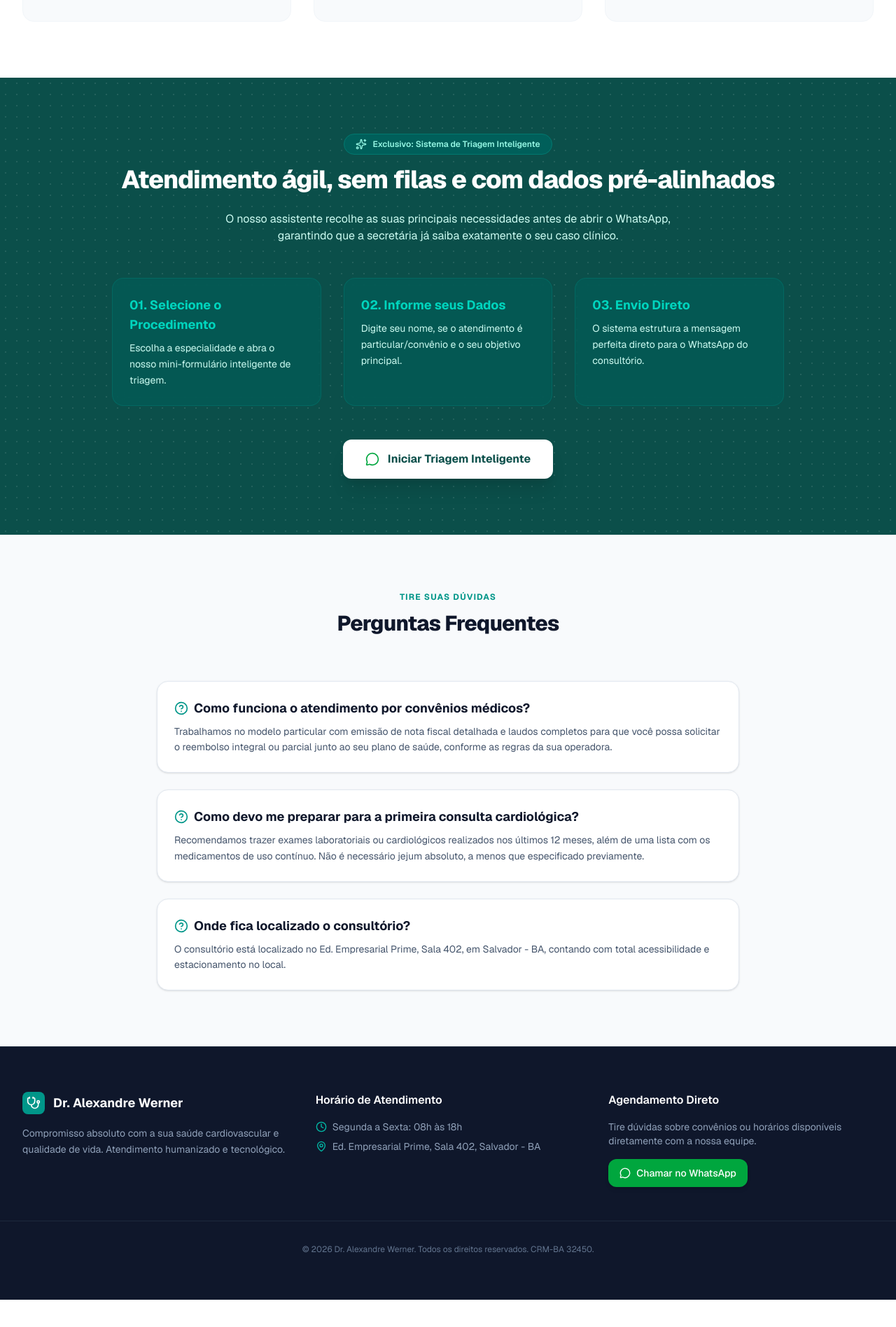
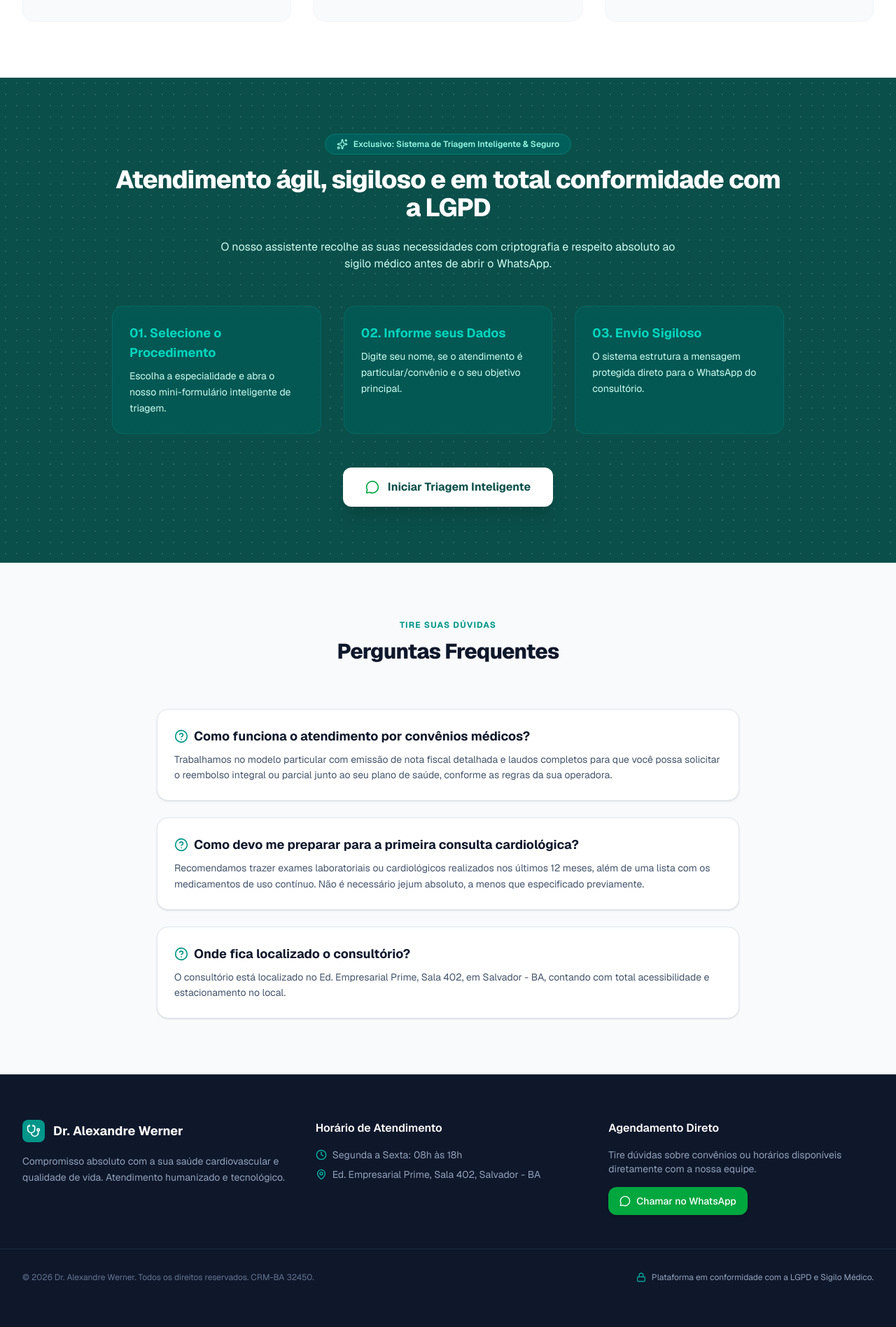
Before and after one commit to 204712/credvale-mvp, a Next.js app: page / in a window 1280 px wide. Shown: the part 1586-3482 px from the top of the page at 70% size. Before the commit the page ends 3443 px from the top, so only its background shows below. Built offline with nearby package versions, Linux system fonts and the light colour scheme.

Commit message:
feat: adiciona aviso de sigilo medico e conformidade com LGPD no modal e rodape

```diff
--- a/app/page.tsx
+++ b/app/page.tsx
@@ -16,7 +16,8 @@
   ArrowRight,
   Sparkles,
   X,
-  Send
+  Send,
+  Lock
 } from "lucide-react";
 
 export default function Home() {
@@ -275,13 +276,13 @@
         <div className="max-w-5xl mx-auto px-4 sm:px-6 lg:px-8 relative z-10 text-center">
           <div className="inline-flex items-center gap-2 bg-teal-800 text-teal-200 px-4 py-1.5 rounded-full text-xs font-semibold mb-4 border border-teal-700">
             <Sparkles className="w-4 h-4" />
-            <span>Exclusivo: Sistema de Triagem Inteligente</span>
+            <span>Exclusivo: Sistema de Triagem Inteligente & Seguro</span>
           </div>
           <h2 className="text-3xl sm:text-4xl font-extrabold tracking-tight mb-6">
-            Atendimento ágil, sem filas e com dados pré-alinhados
+            Atendimento ágil, sigiloso e em total conformidade com a LGPD
           </h2>
           <p className="text-teal-100 max-w-2xl mx-auto mb-12 text-base">
-            O nosso assistente recolhe as suas principais necessidades antes de abrir o WhatsApp, garantindo que a secretária já saiba exatamente o seu caso clínico.
+            O nosso assistente recolhe as suas necessidades com criptografia e respeito absoluto ao sigilo médico antes de abrir o WhatsApp.
           </p>
 
           <div className="grid md:grid-cols-3 gap-8 text-left mb-12">
@@ -294,8 +295,8 @@
               <p className="text-teal-100 text-sm leading-relaxed">Digite seu nome, se o atendimento é particular/convênio e o seu objetivo principal.</p>
             </div>
             <div className="bg-teal-800/60 border border-teal-700/50 p-6 rounded-2xl backdrop-blur-sm">
-              <span className="text-teal-400 font-bold text-lg block mb-2">03. Envio Direto</span>
-              <p className="text-teal-100 text-sm leading-relaxed">O sistema estrutura a mensagem perfeita direto para o WhatsApp do consultório.</p>
+              <span className="text-teal-400 font-bold text-lg block mb-2">03. Envio Sigiloso</span>
+              <p className="text-teal-100 text-sm leading-relaxed">O sistema estrutura a mensagem protegida direto para o WhatsApp do consultório.</p>
             </div>
           </div>
 
@@ -309,7 +310,7 @@
         </div>
       </section>
 
-      {/* MODAL DE TRIAGEM INTELIGENTE */}
+      {/* MODAL DE TRIAGEM INTELIGENTE COM AVISO LGPD */}
       {isModalOpen && (
         <div className="fixed inset-0 z-50 bg-slate-950/60 backdrop-blur-sm flex items-center justify-center p-4">
           <div className="bg-white rounded-3xl max-w-md w-full p-6 sm:p-8 shadow-2xl relative border border-slate-100 animate-in fade-in zoom-in duration-200">
@@ -321,7 +322,10 @@
             </button>
 
             <div className="mb-6">
-              <span className="text-xs font-bold text-teal-600 uppercase tracking-wider block mb-1">Agendamento com Triagem</span>
+              <div className="inline-flex items-center gap-1.5 text-teal-700 bg-teal-50 px-3 py-1 rounded-full text-[11px] font-semibold mb-2">
+                <Lock className="w-3 h-3" />
+                <span>Ambiente Seguro & Sigiloso (LGPD)</span>
+              </div>
               <h3 className="text-2xl font-extrabold text-slate-900">Marcar Consulta</h3>
               <p className="text-xs text-slate-500 mt-1">Procedimento selecionado: <strong className="text-teal-700">{selectedProcedure}</strong></p>
             </div>
@@ -361,6 +365,11 @@
                   onChange={(e) => setPatientNote(e.target.value)}
                   className="w-full bg-slate-50 border border-slate-200 rounded-xl px-4 py-3 text-sm text-slate-800 focus:outline-none focus:border-teal-600 transition-colors resize-none"
                 />
+              </div>
+
+              <div className="text-[11px] text-slate-400 flex items-center gap-1.5 pt-1">
+                <Lock className="w-3.5 h-3.5 text-teal-600 shrink-0" />
+                <span>Dados protegidos pelo sigilo médico e em conformidade com a LGPD.</span>
               </div>
 
               <button
@@ -454,8 +463,14 @@
             </a>
           </div>
         </div>
-        <div className="max-w-7xl mx-auto px-4 sm:px-6 lg:px-8 mt-12 pt-8 border-t border-slate-800 text-xs text-slate-500 text-center">
-          © 2026 Dr. Alexandre Werner. Todos os direitos reservados. CRM-BA 32450.
+
+        {/* Aviso de Privacidade e LGPD no Rodapé */}
+        <div className="max-w-7xl mx-auto px-4 sm:px-6 lg:px-8 mt-12 pt-8 border-t border-slate-800 flex flex-col sm:flex-row items-center justify-between text-xs text-slate-500 gap-4">
+          <p>© 2026 Dr. Alexandre Werner. Todos os direitos reservados. CRM-BA 32450.</p>
+          <div className="flex items-center gap-2 text-slate-400">
+            <Lock className="w-3.5 h-3.5 text-teal-500" />
+            <span>Plataforma em conformidade com a LGPD e Sigilo Médico.</span>
+          </div>
         </div>
       </footer>
 
```
